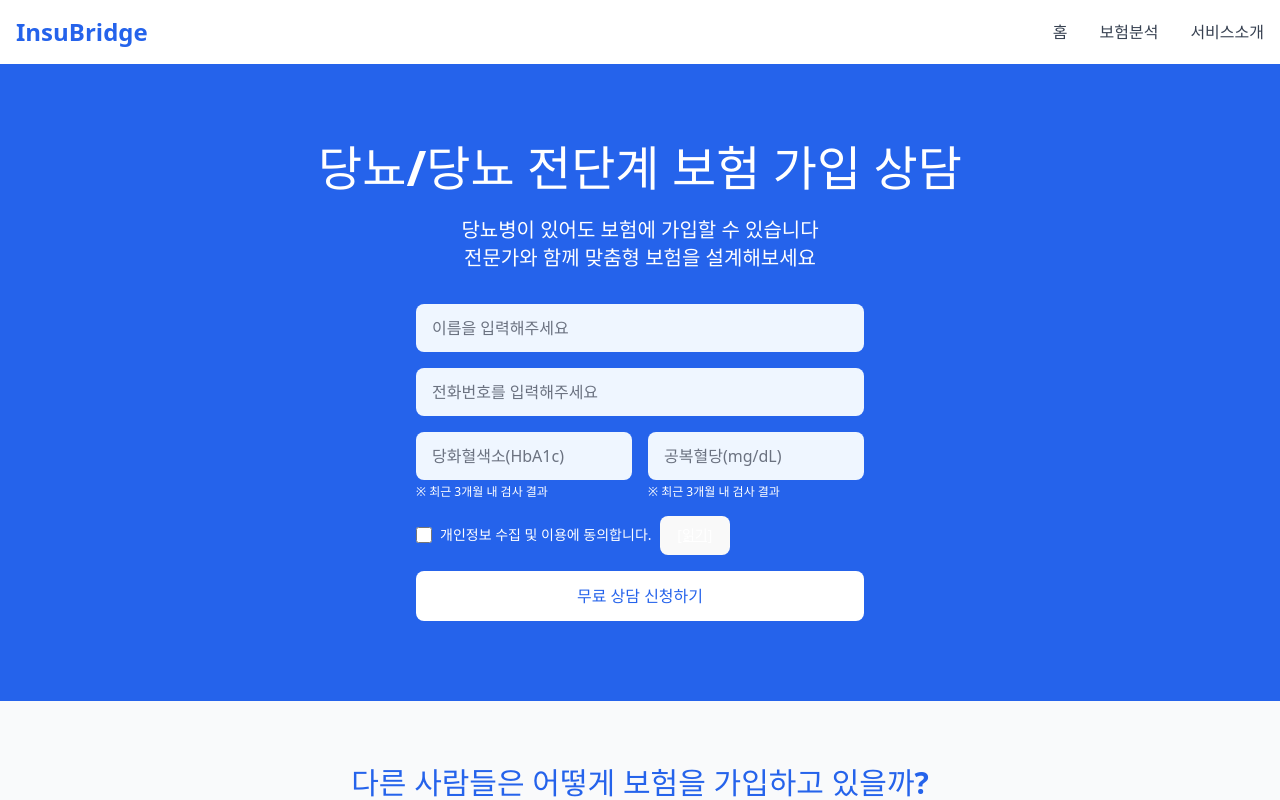
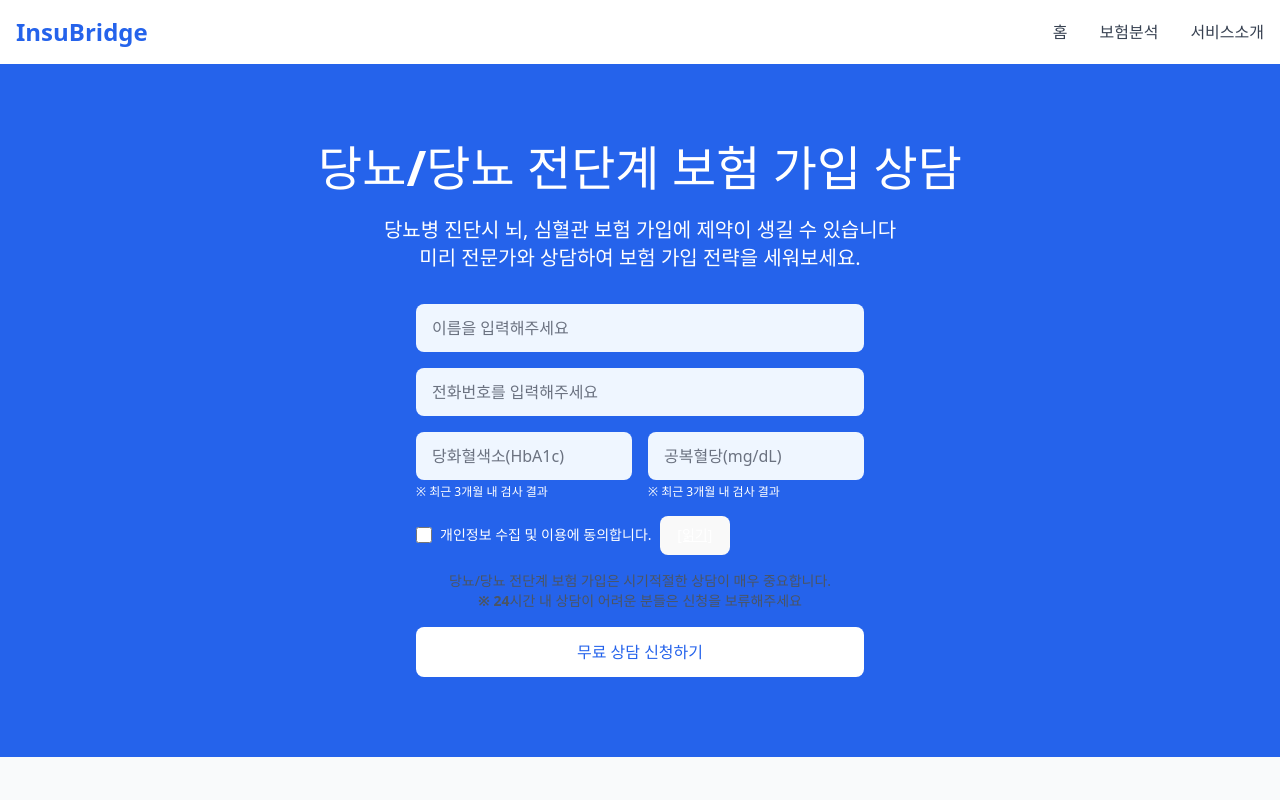
Before and after one commit to SuperRPM/insuBridge-web, a React (Vite) app: page / in a window 1280 px wide. Shown: the top 800 px of the page. Built offline with nearby package versions, Linux system fonts and the light colour scheme; no server answers.

Commit message:
fix: 문구 수정

```diff
--- a/src/pages/Home.tsx
+++ b/src/pages/Home.tsx
@@ -83,8 +83,8 @@ const Home = () => {
             당뇨/당뇨 전단계 보험 가입 상담
           </h1>
           <p className="text-lg md:text-xl text-center mb-6 md:mb-8">
-            당뇨병이 있어도 보험에 가입할 수 있습니다<br />
-            전문가와 함께 맞춤형 보험을 설계해보세요
+            당뇨병 진단시 뇌, 심혈관 보험 가입에 제약이 생길 수 있습니다<br />
+            미리 전문가와 상담하여 보험 가입 전략을 세워보세요.
           </p>
           <div className="max-w-md mx-auto">
             <form onSubmit={handleSubmit} className="space-y-4">
@@ -163,6 +163,10 @@ const Home = () => {
                 >
                   [읽기]
                 </button>
+              </div>
+              <div className="text-center text-sm text-gray-600 mb-4">
+                <p className="mt-1">당뇨/당뇨 전단계 보험 가입은 시기적절한 상담이 매우 중요합니다.</p>
+                <p className="font-semibold">※ 24시간 내 상담이 어려운 분들은 신청을 보류해주세요</p>
               </div>
               <button
                 type="submit"
@@ -430,6 +434,10 @@ const Home = () => {
                   [읽기]
                 </button>
               </div>
+              <div className="text-center text-sm text-gray-600 mb-4">
+                <p className="font-semibold">※ 24시간 내 상담이 어려운 분들은 신청을 보류해주세요</p>
+                <p className="mt-1">당뇨/당뇨 전단계 보험 가입은 시기적절한 상담이 매우 중요합니다</p>
+              </div>
               <button
                 type="submit"
                 className="w-full bg-blue-600 text-white px-8 py-3 rounded-lg font-semibold hover:bg-blue-700 transition-colors"
```
